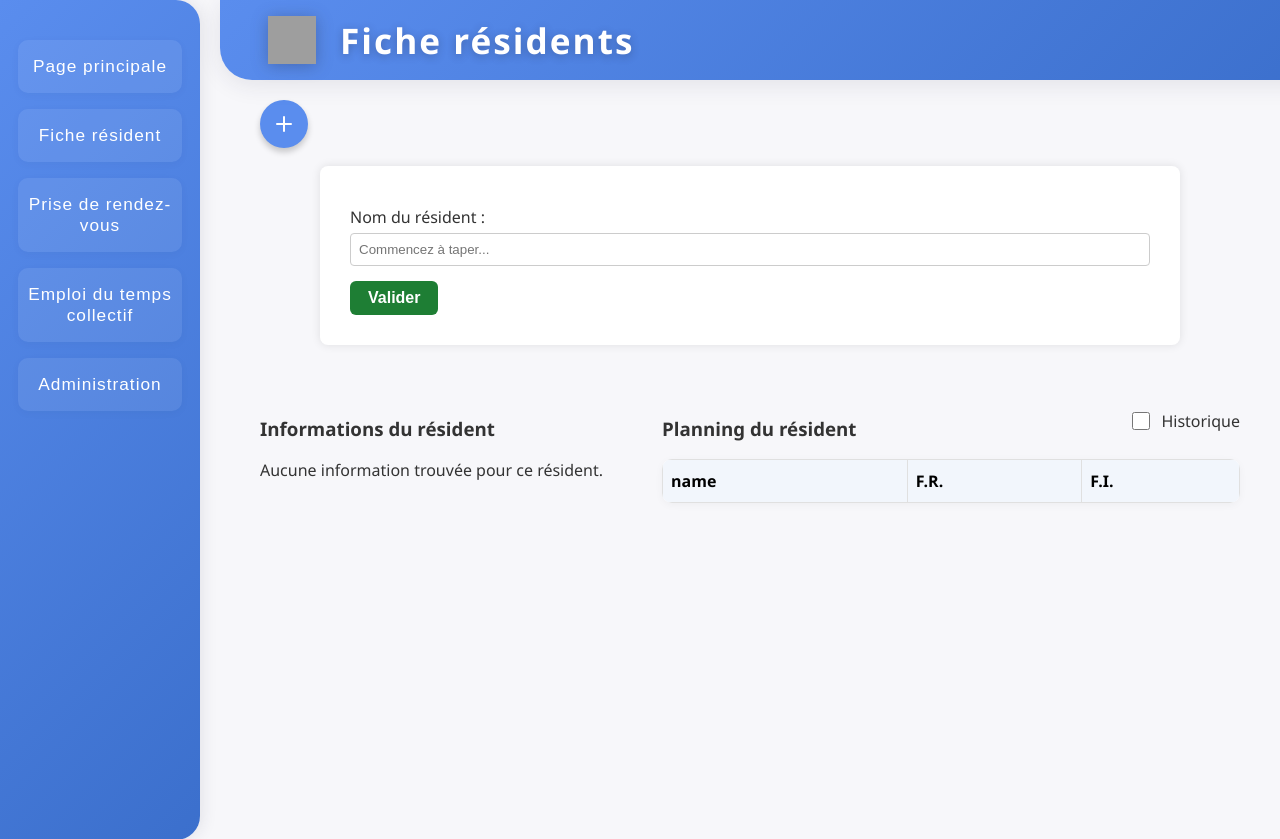
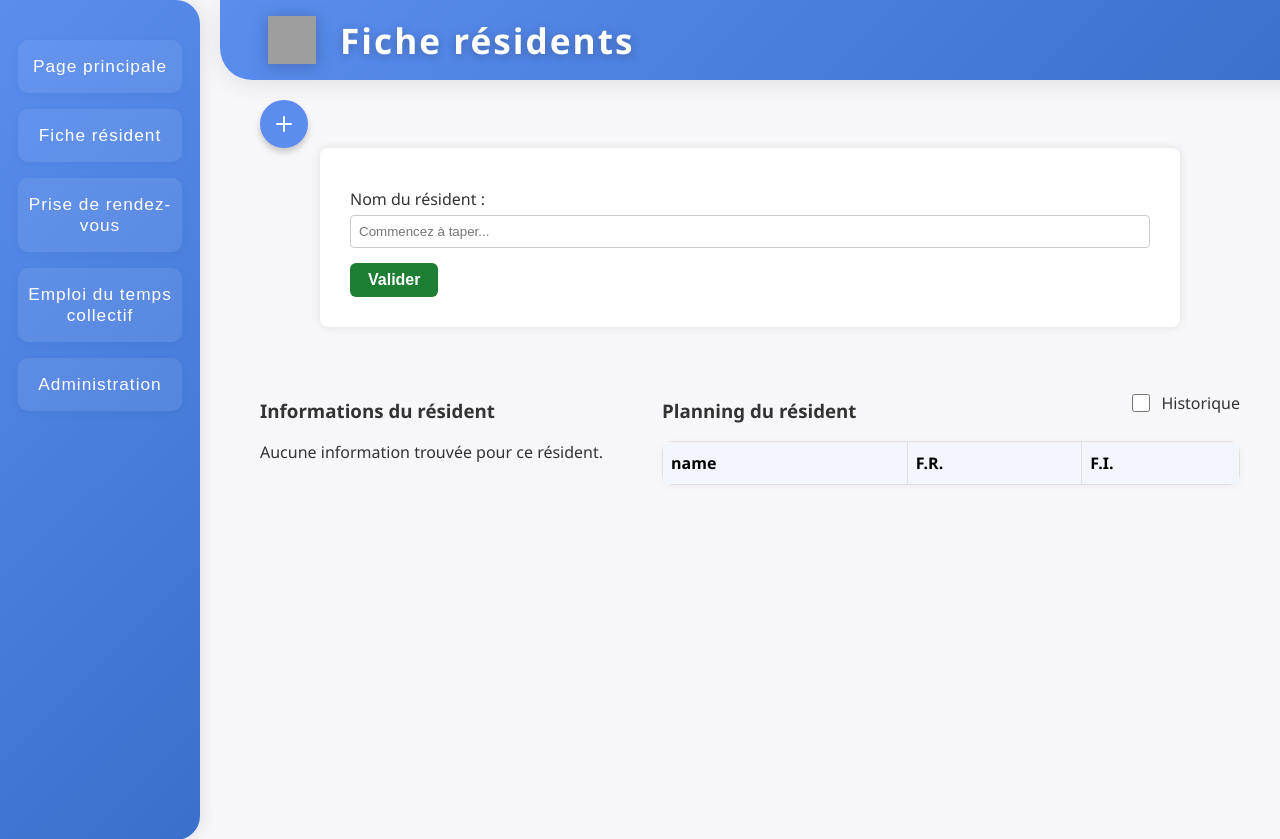
Before and after one commit to JeremyDeh/Planner, a Flask app: template app/templates/client_file.html in a window 1280 px wide. Shown: the top 839 px of the page. Run offline with Flask 2, Linux system fonts and the light colour scheme; the template is opened without the code that fills it: most values are stand-ins (such as "Sample title", 1, 10 or a date in 2020); parts of the project's set-up code (start-up, migrations or seed data) failed here and were passed over; grey boxes are pictures that could not be loaded.

Commit message:
dev de nathan qu'il avait pas push

```diff
--- a/app/templates/client_file.html
+++ b/app/templates/client_file.html
@@ -358,7 +358,7 @@ document.addEventListener("DOMContentLoaded", () => {
 });
 </script>
 
-            <form method="post" action="{{ url_for('main.client_file') }}" style="margin-top:18px;" class="">
+            <form method="post" action="{{ url_for('main.client_file') }}" class="">
                 <label>Nom du résident :</label>
 
                 <div style="position:relative;">
```
